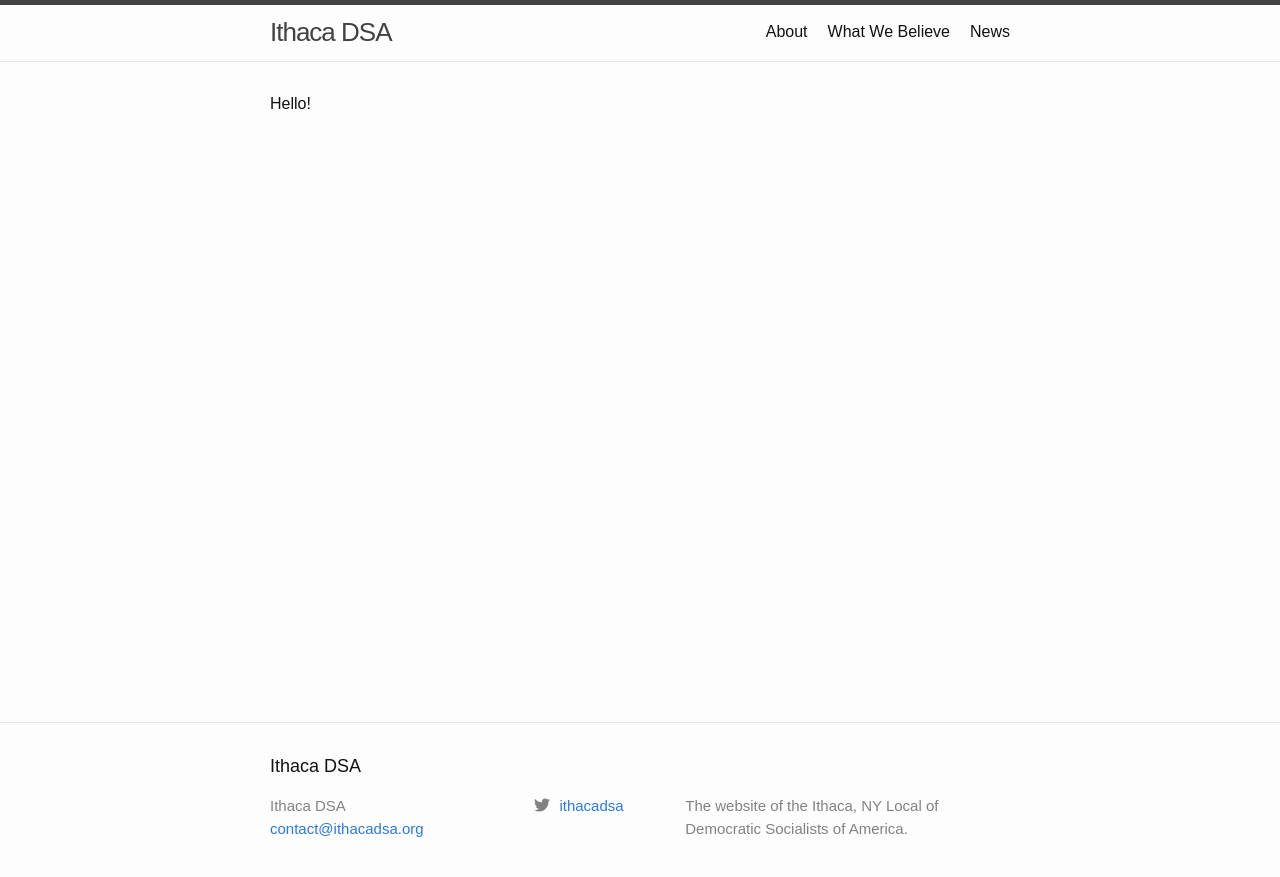
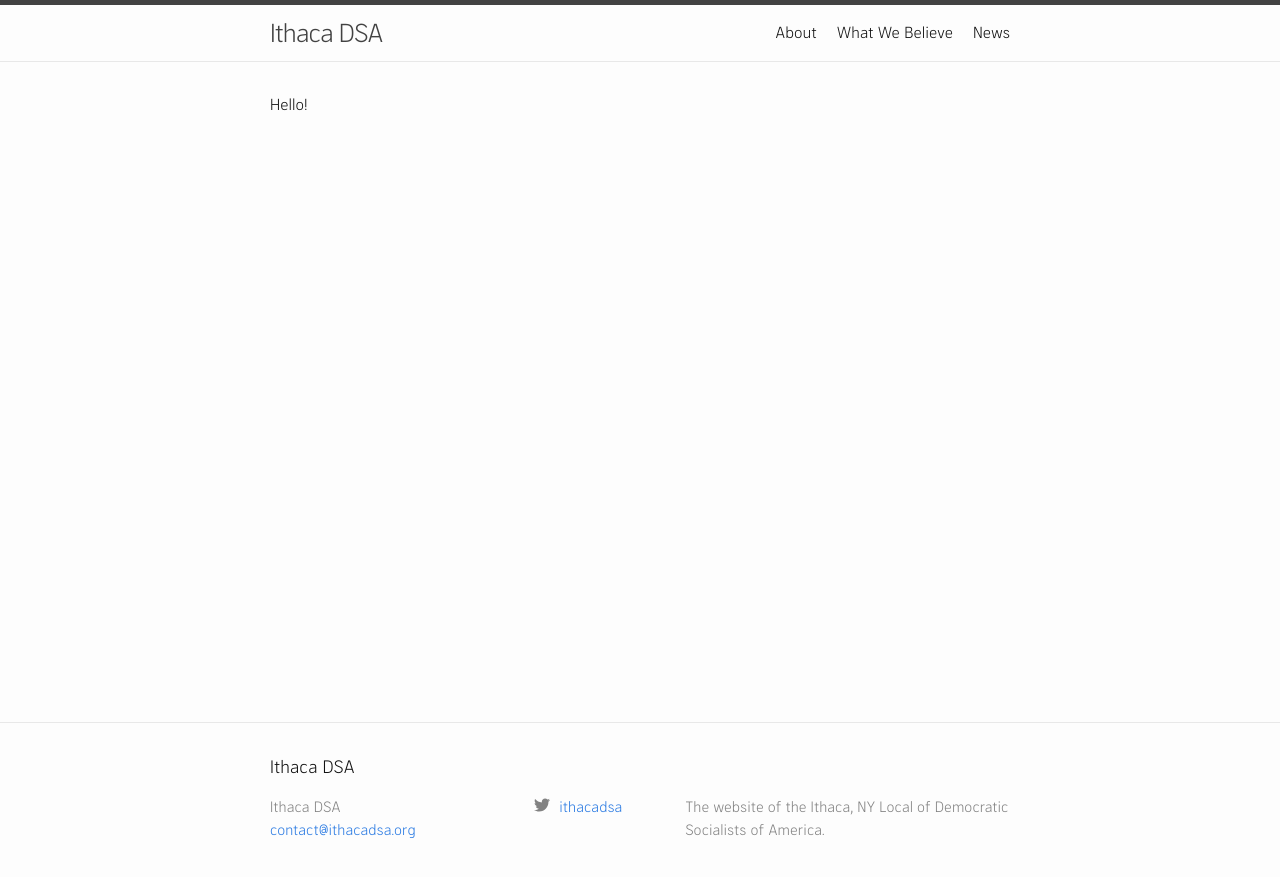
Before and after one commit to ithacadsa/ithacadsa.github.io, a Jekyll site: the page built from index.md, in a window 1280 px wide. Shown: the top 877 px of the page. Built offline with Jekyll 4.4.1, drawn with Linux system fonts in a browser that asks for light colours.

Commit message:
fixed mispelling in font name

```diff
--- a/_sass/minima.scss
+++ b/_sass/minima.scss
@@ -2,7 +2,7 @@
 
 // Define defaults for each variable.
 
-$base-font-family: "Maifold DSA", sans-serif, !default;
+$base-font-family: "Manifold DSA", sans-serif, !default;
 $base-font-size:   16px !default;
 $base-font-weight: 400 !default;
 $small-font-size:  $base-font-size * 0.875 !default;
```
